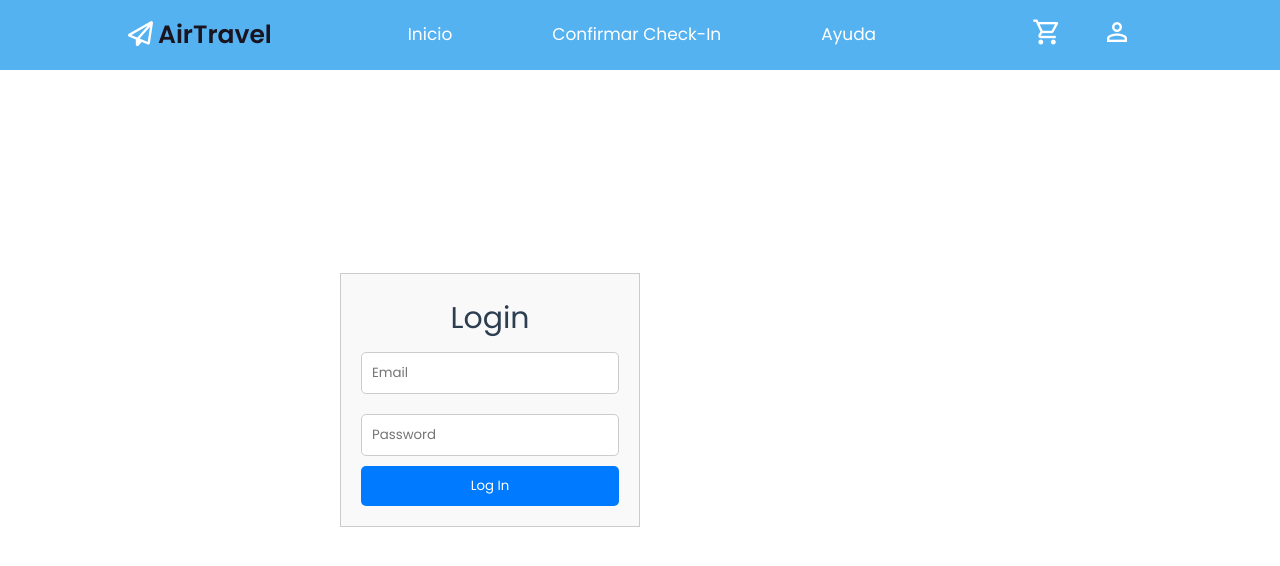
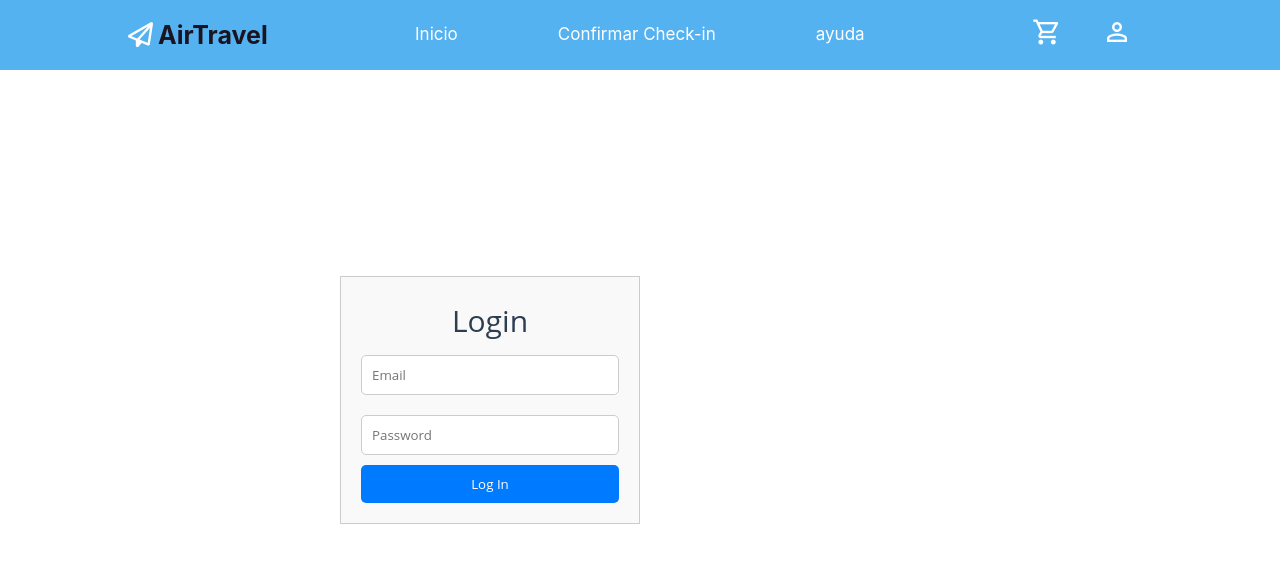
Before and after one commit to Valentin387/airlineLabSoft2023, a Vue app in the folder airline-frontend/: page /Login in a window 1280 px wide. Shown: the top 566 px of the page. Built offline with nearby package versions, Linux system fonts and the light colour scheme.

Commit message:
Corrección problema con las fuentes

```diff
--- a/airline-frontend/index.html
+++ b/airline-frontend/index.html
@@ -6,9 +6,6 @@
     <meta name="viewport" content="width=device-width, initial-scale=1.0">
     <title>Vite App</title>
 
-    <link rel="preconnect" href="https://fonts.googleapis.com">
-    <link rel="preconnect" href="https://fonts.gstatic.com" crossorigin>
-    <link href="https://fonts.googleapis.com/css2?family=Fira+Sans:ital,wght@0,400;0,700;0,900;1,400;1,700;1,900&display=swap" rel="stylesheet">
 
      <!-- ICONOS-->
     <link href="https://fonts.googleapis.com/css2?family=Material+Icons"
@@ -18,6 +15,8 @@
     <script src="https://kit.fontawesome.com/6011f5be5e.js" crossorigin="anonymous"></script>
 
     <link rel="stylesheet" href="https://fonts.googleapis.com/css2?family=Material+Symbols+Outlined:opsz,wght,FILL,GRAD@20..48,100..700,0..1,-50..200" />
+
+
 
     <!-- ANIMACION-->
     <link rel="stylesheet" href="https://cdnjs.cloudflare.com/ajax/libs/aos/2.3.4/aos.css"/>
--- a/airline-frontend/src/components/barraHorizontal.vue
+++ b/airline-frontend/src/components/barraHorizontal.vue
@@ -37,18 +37,17 @@ export default {
 
 
 <style lang="scss"  >
-@import url('https://fonts.googleapis.com/css2?family=Nunito:ital,wght@0,200;1,300&family=Poppins:wght@100;300;400;500;600&display=swap');
 
 
 * {//La regla * selecciona todos los elementos de la página y les aplica los estilos CSS
     border: 1px solid black;
-    font-family: 'Poppins', sans-serif;
+
     margin:0; padding:0;
     box-sizing: border-box;
     outline:none;
     border:none;
     text-decoration: none;
-    text-transform: capitalize;
+
     transition: all .2s linear;
 }
     $blue: #54b2f1;
--- a/airline-frontend/src/views/Login.vue
+++ b/airline-frontend/src/views/Login.vue
@@ -3,9 +3,11 @@
         <div class="login-container">
             <h1>Login</h1>
             <form id="login-form">
+
                 <input type="email"  id="email" placeholder="Email" v-model="email" required>
                 <input type="password"  id="password" placeholder="Password" v-model="password" required>
                 <button @click="login" type="submit">Log In</button>
+
             </form>
             <p id="error-message" class="error-message"></p>
         </div>
@@ -68,12 +70,18 @@ export default {
 </script>
 
 <style lang="scss"  >
+
+
+
+
+
     body {
         display: flex;
         justify-content: center;
         align-items: center;
         height: 100vh;
         margin: 0;
+
     }
 
     .login-container {
@@ -82,6 +90,7 @@ export default {
         padding: 20px;
         max-width: 300px;
         background-color: #f9f9f9;
+        font-family: 'Open Sans', sans-serif;
     }
 
     h1 {
@@ -94,6 +103,7 @@ export default {
         padding: 10px;
         border: 1px solid #ccc;
         border-radius: 5px;
+        font-family: 'Open Sans', sans-serif;
     }
 
     button {
@@ -104,10 +114,12 @@ export default {
         border: none;
         border-radius: 5px;
         cursor: pointer;
+        font-family: 'Open Sans', sans-serif;
     }
 
     .error-message {
         color: red;
+
     }
 
 </style>
```
